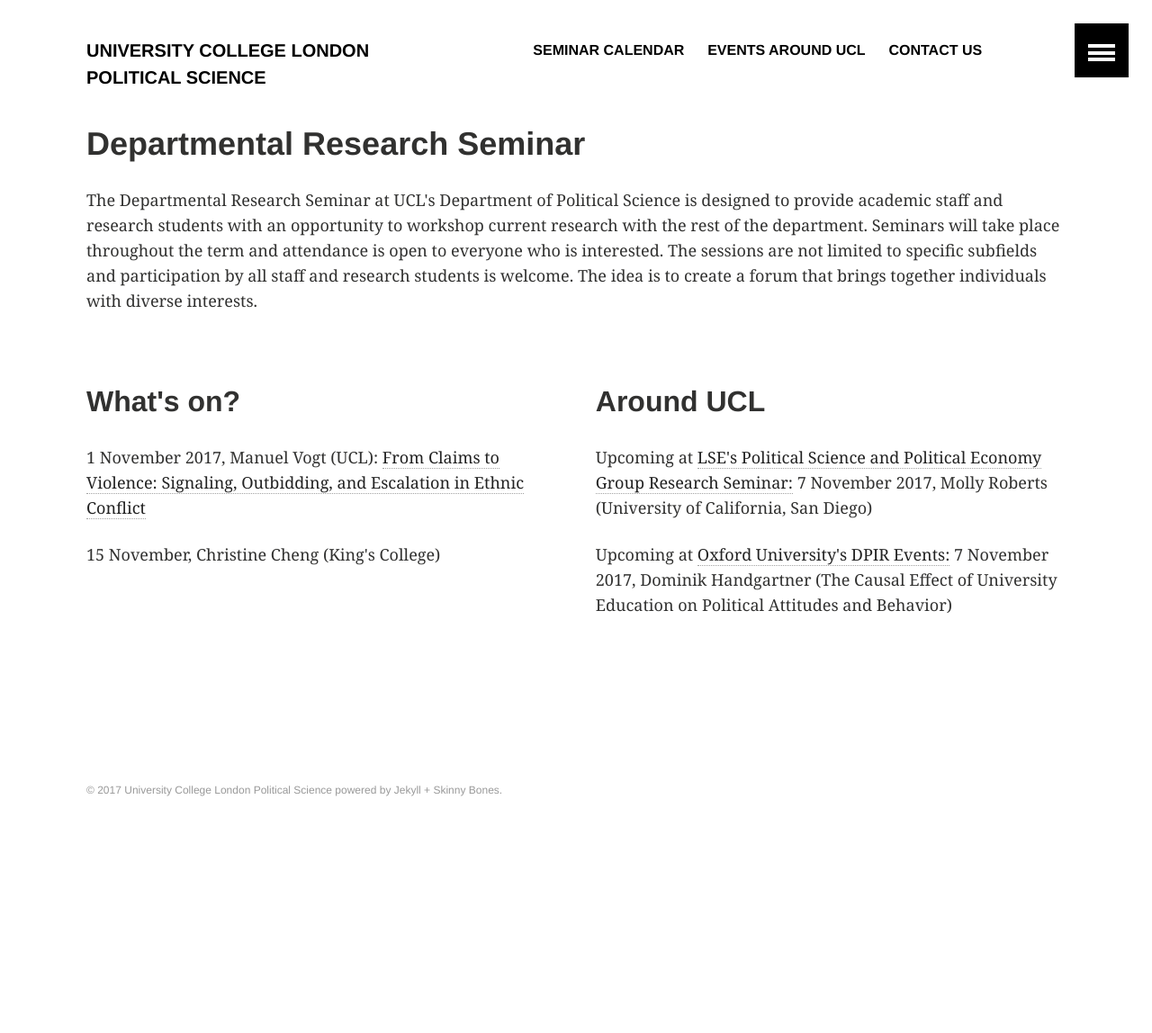
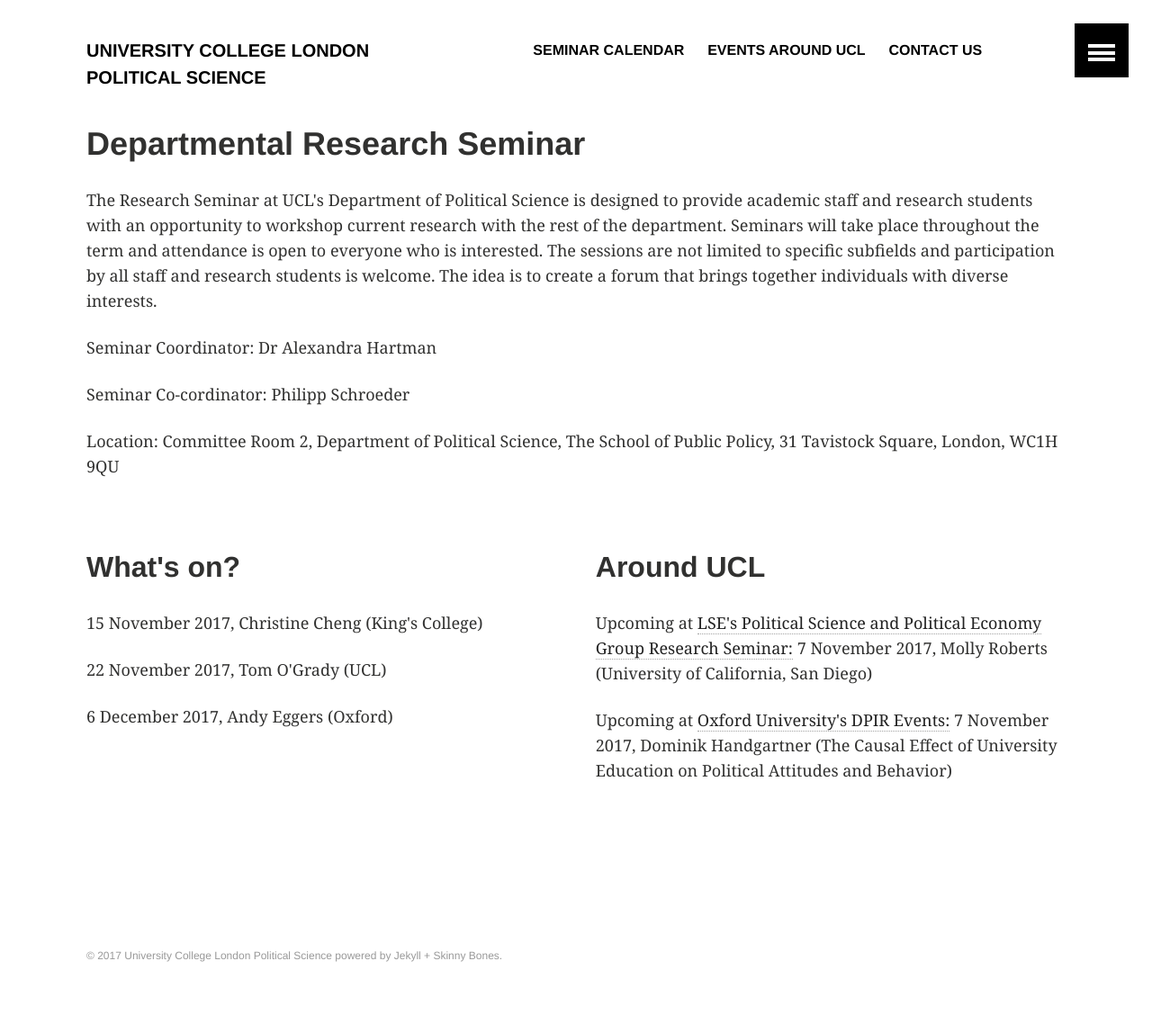
Before and after one commit to phischroeder/drs_page, a Jekyll site: the page built from index.html, in a window 1280 px wide. Shown: the whole page at 90% size. Built offline with Jekyll 4.4.1, drawn with Linux system fonts in a browser that asks for light colours; before the commit the page ends 964 px from its top, so only the background shows below that.

Commit message:
Update index.html

```diff
--- a/index.html
+++ b/index.html
@@ -10,13 +10,17 @@
 {% endfor %}
 </div><!-- /.tiles -->
 
-<p>The Departmental Research Seminar at UCL's Department of Political Science is designed to provide academic staff and research students with an opportunity to workshop current research with the rest of the department. Seminars will take place throughout the term and attendance is open to everyone who is interested. The sessions are not limited to specific subfields and participation by all staff and research students is welcome. The idea is to create a forum that brings together individuals with diverse interests.</p>
+<p>The Research Seminar at UCL's Department of Political Science is designed to provide academic staff and research students with an opportunity to workshop current research with the rest of the department. Seminars will take place throughout the term and attendance is open to everyone who is interested. The sessions are not limited to specific subfields and participation by all staff and research students is welcome. The idea is to create a forum that brings together individuals with diverse interests.</p>
+<p>Seminar Coordinator: Dr Alexandra Hartman</p>
+<p>Seminar Co-cordinator: Philipp Schroeder</p>
+<p>Location: Committee Room 2, Department of Political Science, The School of Public Policy, 31 Tavistock Square, London, WC1H 9QU</p>
 </br>
 
 <div style="float: left; width: 48%;">
   <h2>What's on?</h2>
-  <p>1 November 2017, Manuel Vogt (UCL): <a href = "https://moodle.ucl.ac.uk/mod/resource/view.php?id=3156133" target = "_blank">From Claims to Violence: Signaling, Outbidding, and Escalation in Ethnic Conflict</a></p>
-  <p>15 November, Christine Cheng (King's College)</p>
+  <p>15 November 2017, Christine Cheng (King's College)</p>
+  <p>22 November 2017, Tom O'Grady (UCL)</p>
+  <p>6 December 2017, Andy Eggers (Oxford)
 </div>
 <div style="float: right; width: 48%;">
   <h2>Around UCL</h2>
```
